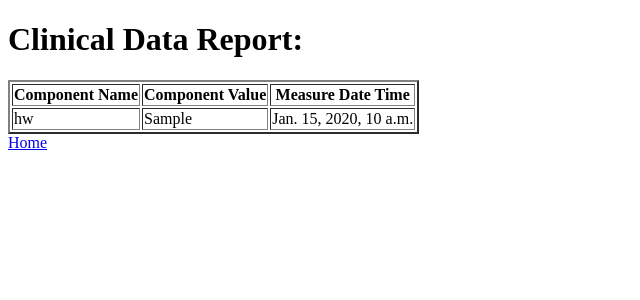
After one commit to anikethbabu/djangocourse, a Django app: page /analyze/1/ in a window 1280 px wide. The commit adds this page. Shown: the top 300 px of the page, without its empty margins (0-640 px from the left). Run offline with Django 4.2, Linux system fonts and the light colour scheme; tables that the repository leaves empty hold one stand-in row (values such as "Sample post").

Commit message:
added analyze view and patient bmi calculation based on height and weight

```diff
--- a/clinicals/clinicals/urls.py
+++ b/clinicals/clinicals/urls.py
@@ -25,4 +25,5 @@ urlpatterns = [
     path('update/<int:pk>/', views.PatientUpdateView.as_view()),
     path('delete/<int:pk>/', views.PatientDeleteView.as_view()),
     path('addData/<int:pk>/', views.addData),
+    path('analyze/<int:pk>/', views.analyze),
 ]
--- a/clinicals/clinicalsApp/views.py
+++ b/clinicals/clinicalsApp/views.py
@@ -1,9 +1,8 @@
 from django.shortcuts import redirect, render
 from django.urls import reverse_lazy
 from clinicalsApp.forms import ClinicalDataForm
-from clinicalsApp.models import Patient
+from clinicalsApp.models import ClinicalData, Patient
 from django.views.generic import ListView, CreateView, UpdateView, DeleteView
-from django.shortcuts import redirect
 
 # Create your views here.
 class PatientListView(ListView):
@@ -34,3 +33,19 @@ def addData(request, **kwargs):
             form.save()
         return redirect('/')
     return render(request,'clinicalsApp/clinicaldata_form.html',{'form':form, 'patient': patient})
+
+def analyze(request, **kwargs):
+    data = ClinicalData.objects.filter(patient_id=kwargs['pk'])
+    responseData = []
+    for eachEntry in data:
+        if eachEntry.componentName == 'hw':
+            heightAndWeight = eachEntry.componentValue.split('/')
+            if len(heightAndWeight) > 1:
+                feetToMetres = float(heightAndWeight[0]) * 0.4536
+                BMI = (float(heightAndWeight[1])) / (feetToMetres*feetToMetres)
+                bmiEntry = ClinicalData()
+                bmiEntry.componentName = 'BMI'
+                bmiEntry.componentValue = str(BMI)
+                responseData.append(bmiEntry)
+        responseData.append(eachEntry)
+    return render(request, 'clinicalsApp/generateReport.html', {'data': responseData})
--- /dev/null
+++ b/clinicals/templates/clinicalsApp/generateReport.html
@@ -0,0 +1,26 @@
+<!DOCTYPE html>
+<html lang="en">
+<head>
+    <meta charset="UTF-8">
+    <meta name="viewport" content="width=device-width, initial-scale=1.0">
+    <title>Clinical Data Report</title>
+</head>
+<body>
+    <h1>Clinical Data Report:</h1>
+    <table border="2">
+        <thead>
+            <th>Component Name</th>
+            <th>Component Value</th>
+            <th>Measure Date Time</th>
+        </thead>
+        {% for eachEntry in data%}
+        <tr>
+            <td>{{eachEntry.componentName}}</td>
+            <td>{{eachEntry.componentValue}}</td>
+            <td>{{eachEntry.measuredDateTime}}</td>
+        </tr>
+        {%endfor%}
+    </table>
+    <a href="/">Home</a>
+</body>
+</html>
--- a/clinicals/templates/clinicalsApp/patient_list.html
+++ b/clinicals/templates/clinicalsApp/patient_list.html
@@ -23,6 +23,7 @@
             <td><a href="/update/{{patient.id}}">Update</a></td>
             <td><a href="/delete/{{patient.id}}">Delete</a></td>
             <td><a href="/addData/{{patient.id}}">Add Data</a></td>
+            <td><a href="/analyze/{{patient.id}}">Analyze Data</a></td>
         </tr>
         {%endfor%}
     </table>
```
